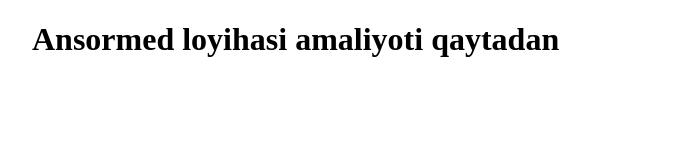
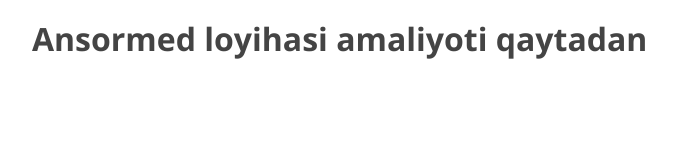
Before and after one commit to dhpcode/ansormed-yana-qaytadan, a plain HTML site: page index.html in a window 1280 px wide. Shown: the whole page, without its empty margins (58-734 px from the left). Drawn offline with Linux system fonts and the light colour scheme.

Commit message:
Add fonts and global text styles to body

```diff
--- a/css/styles.css
+++ b/css/styles.css
@@ -1,3 +1,52 @@
+/* Fonts */
+
+@font-face {
+    font-family: 'Open Sans';
+    src: url('../fonts/OpenSans-Regular.woff2') format('woff2'),
+        url('../fonts/OpenSans-Regular.woff') format('woff'),
+        url('../fonts/OpenSans-Regular.ttf') format('truetype');
+    font-weight: normal;
+    font-style: normal;
+    font-display: swap;
+}
+
+@font-face {
+    font-family: 'Open Sans';
+    src: url('../fonts/OpenSans-Bold.woff2') format('woff2'),
+        url('../fonts/OpenSans-Bold.woff') format('woff'),
+        url('../fonts/OpenSans-Bold.ttf') format('truetype');
+    font-weight: bold;
+    font-style: normal;
+    font-display: swap;
+}
+
+@font-face {
+    font-family: 'Open Sans';
+    src: url('../fonts/OpenSans-SemiBold.woff2') format('woff2'),
+        url('../fonts/OpenSans-SemiBold.woff') format('woff'),
+        url('../fonts/OpenSans-SemiBold.ttf') format('truetype');
+    font-weight: 600;
+    font-style: normal;
+    font-display: swap;
+}
+
+@font-face {
+    font-family: 'Open Sans Condensed';
+    src: url('../fonts/OpenSansCondensed-Bold.woff2') format('woff2'),
+        url('../fonts/OpenSansCondensed-Bold.woff') format('woff'),
+        url('../fonts/OpenSansCondensed-Bold.ttf') format('truetype');
+    font-weight: bold;
+    font-style: normal;
+    font-display: swap;
+}
+
+
+
+/* Open sans 400, 600, 700 */
+/* Open Sans Condensed 700 */
+
+
+
 /* GLOBAL STYLES */
 
 * {
@@ -7,6 +56,10 @@
 body {
     margin: 0;
     padding: 0;
+    font-family: 'Open Sans', Arial, sans-serif;
+    font-size: 16px;
+    line-height: 1,5;
+    color: #444;
 }
 
 
--- /dev/null
+++ b/fonts/stylesheet.css
@@ -0,0 +1,39 @@
+@font-face {
+    font-family: 'Open Sans';
+    src: url('OpenSans-Regular.woff2') format('woff2'),
+        url('OpenSans-Regular.woff') format('woff'),
+        url('OpenSans-Regular.ttf') format('truetype');
+    font-weight: normal;
+    font-style: normal;
+    font-display: swap;
+}
+
+@font-face {
+    font-family: 'Open Sans';
+    src: url('OpenSans-Bold.woff2') format('woff2'),
+        url('OpenSans-Bold.woff') format('woff'),
+        url('OpenSans-Bold.ttf') format('truetype');
+    font-weight: bold;
+    font-style: normal;
+    font-display: swap;
+}
+
+@font-face {
+    font-family: 'Open Sans';
+    src: url('OpenSans-SemiBold.woff2') format('woff2'),
+        url('OpenSans-SemiBold.woff') format('woff'),
+        url('OpenSans-SemiBold.ttf') format('truetype');
+    font-weight: 600;
+    font-style: normal;
+    font-display: swap;
+}
+
+@font-face {
+    font-family: 'Open Sans Condensed';
+    src: url('OpenSansCondensed-Bold.woff2') format('woff2'),
+        url('OpenSansCondensed-Bold.woff') format('woff'),
+        url('OpenSansCondensed-Bold.ttf') format('truetype');
+    font-weight: bold;
+    font-style: normal;
+    font-display: swap;
+}
```
Also changed, not shown: fonts/OpenSans-Bold.ttf (added), fonts/OpenSans-Bold.woff (added), fonts/OpenSans-Bold.woff2 (added), fonts/OpenSans-Regular.ttf (added), fonts/OpenSans-Regular.woff (added), fonts/OpenSans-Regular.woff2 (added), fonts/OpenSans-SemiBold.ttf (added), fonts/OpenSans-SemiBold.woff (added), fonts/OpenSans-SemiBold.woff2 (added), fonts/OpenSansCondensed-Bold.ttf (added), fonts/OpenSansCondensed-Bold.woff (added), fonts/OpenSansCondensed-Bold.woff2 (added), fonts/OpenSans_Condensed-Bold.ttf (added).
